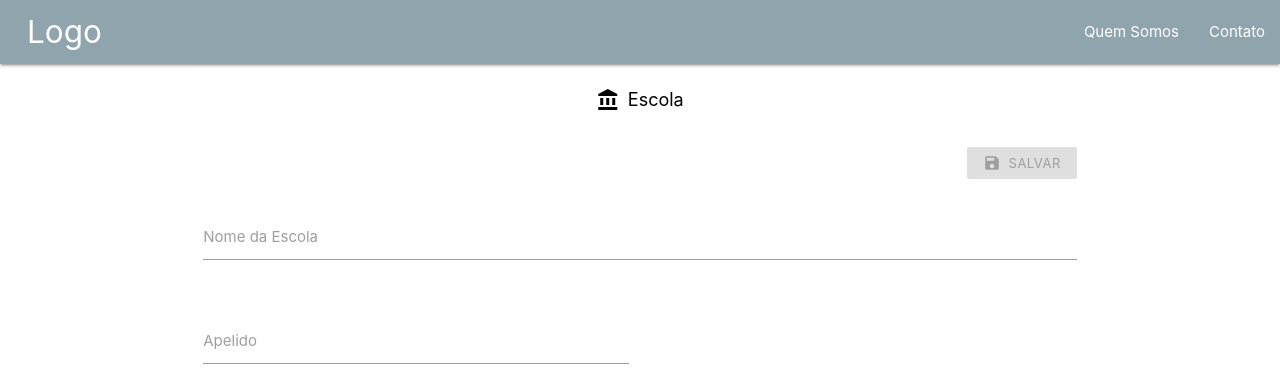
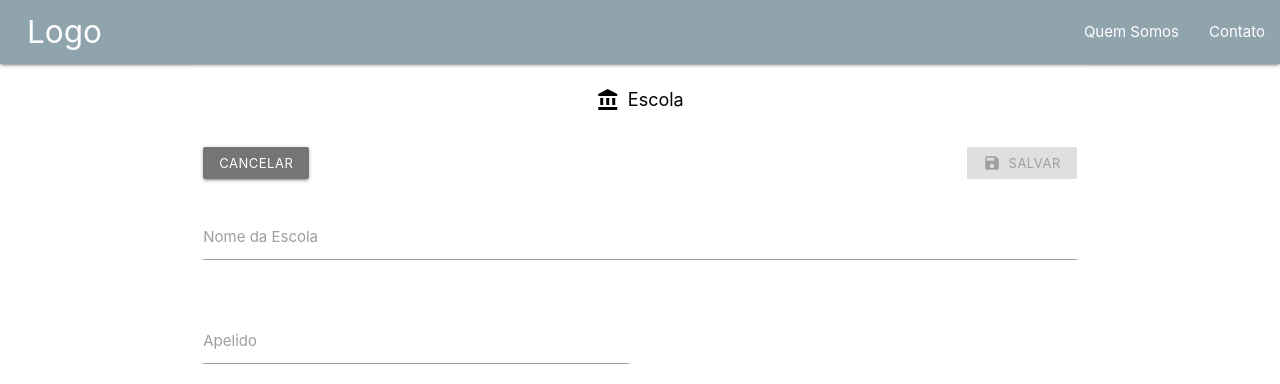
Before and after one commit to gabrielcs23/photostyle, a React (Create React App) app in the folder web/: page /admin/escola/novo in a window 1280 px wide. Shown: the top 384 px of the page. Built offline with nearby package versions, Linux system fonts and the light colour scheme.

Commit message:
Botão de cancelar nos forms

```diff
--- a/web/src/Pages/AreaAdmin/Escola/EscolaForm.js
+++ b/web/src/Pages/AreaAdmin/Escola/EscolaForm.js
@@ -1,4 +1,5 @@
 import React, { Component } from 'react';
+import { NavLink } from 'react-router-dom';
 import Rotas from '../AreaAdminRotas';
 import EscolaService from './EscolaService';
 import Escola from '../../../Model/Escola';
@@ -55,6 +56,7 @@ class EscolaForm extends Component {
                 })
                 .catch(error => {
                     PopUp.erro(error);
+                    this.setState({canSubmit: true});
                 });
         } else {
             const { nome } = validacao;
@@ -70,10 +72,18 @@ class EscolaForm extends Component {
         return (
             <form>
                 <div className="row">
-                    <div className="col s12">
-                        <div className="float-right">
+                    <div className="col left">
+                        <NavLink to={Rotas.ESCOLA_LISTA}>
                             <button
-                                className="btn waves-effect waves-light blue btn-small"
+                                className="btn btn-small waves-effect waves-light grey darken-1"
+                                >
+                                Cancelar
+                            </button>
+                        </NavLink>
+                    </div>
+                    <div className="col right">
+                        <button
+                            className="btn btn-small waves-effect waves-light blue"
                             disabled={!this.state.canSubmit}
                             onClick={this.submitForm}
                             type="button"
@@ -85,7 +95,7 @@ class EscolaForm extends Component {
                         </button>
                     </div>
                 </div>
-                </div>
+
                 <div className="row">
                     <div className="input-field col s12">
                         <label htmlFor="nome">Nome da Escola</label>
--- a/web/src/Pages/AreaAdmin/Turma/TurmaForm.js
+++ b/web/src/Pages/AreaAdmin/Turma/TurmaForm.js
@@ -1,4 +1,5 @@
 import React, { Component } from 'react';
+import { NavLink } from 'react-router-dom';
 import Rotas from '../AreaAdminRotas';
 import TurmaService from './TurmaService';
 import Turma from '../../../Model/Turma';
@@ -100,6 +101,7 @@ class TurmaForm extends Component {
                 })
                 .catch(error => {
                     PopUp.erro(error);
+                    this.setState({canSubmit: true});
                 });
         } else {
             const { nome } = validacao;
@@ -115,10 +117,18 @@ class TurmaForm extends Component {
         return (
             <form>
                 <div className="row">
-                    <div className="col s12">
-                        <div className="float-right">
+                    <div className="col left">
+                        <NavLink to={Rotas.TURMA_LISTA}>
                             <button
-                                className="btn waves-effect waves-light blue btn-small"
+                                className="btn btn-small waves-effect waves-light grey darken-1"
+                                >
+                                Cancelar
+                            </button>
+                        </NavLink>
+                    </div>
+                    <div className="col right">
+                        <button
+                            className="btn btn-small waves-effect waves-light blue"
                             disabled={!this.state.canSubmit}
                             onClick={this.submitForm}
                             type="button"
@@ -128,7 +138,6 @@ class TurmaForm extends Component {
                                 <span className="pl-2">Salvar</span>
                             </span>
                         </button>
-                        </div>
                     </div>
                 </div>
                 <div className="row">
```
Lines whose indentation alone changed are shown as unchanged.
